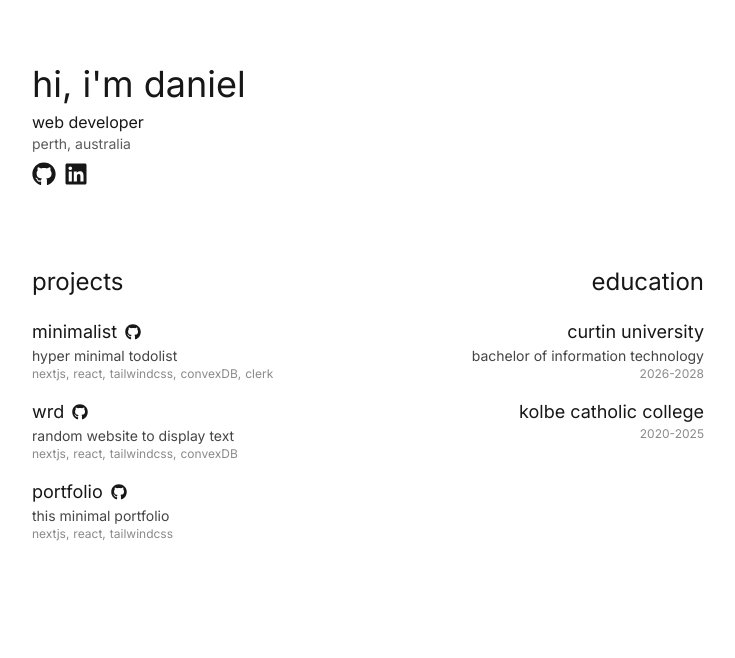
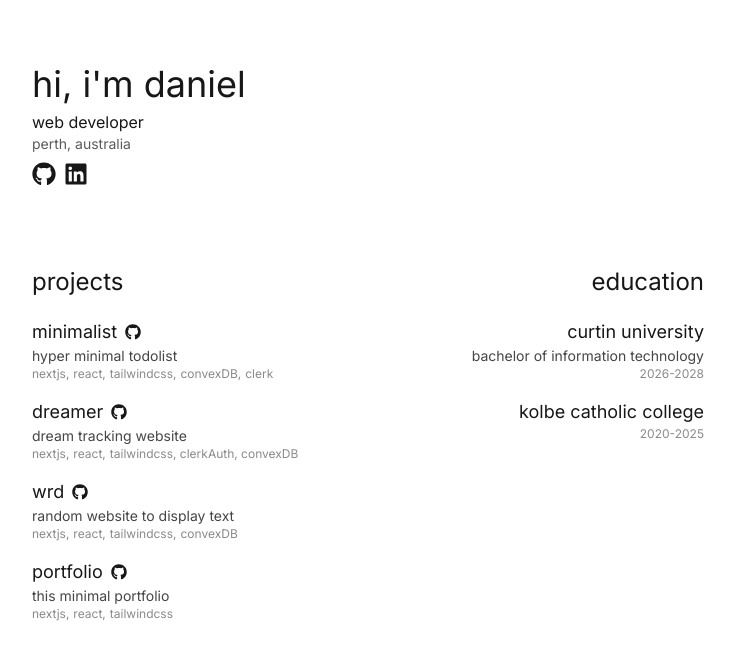
Before and after one commit to 2concrete/portfolio, a Next.js app: page / in a window 1280 px wide. Shown: the top 658 px of the page, without its empty margins (272-1007 px from the left). Built offline with nearby package versions, Linux system fonts and the light colour scheme; no server answers.

Commit message:
added a project

```diff
--- a/app/components/Projects.tsx
+++ b/app/components/Projects.tsx
@@ -8,6 +8,13 @@ const Projects = () => {
       tags: ["nextjs", "react", "tailwindcss", "convexDB", "clerk"],
       github: "https://github.com/2concrete/minimalist",
       link: "https://minimalist.ws",
+    },
+    {
+      title: "dreamer",
+      description: "dream tracking website",
+      tags: ["nextjs", "react", "tailwindcss, clerkAuth, convexDB"],
+      github: "https://github.com/2concrete/dreamer",
+      link: "https://wrd-hazel.vercel.app/?text=work%20in%20progress",
     },
     {
       title: "wrd",
```
